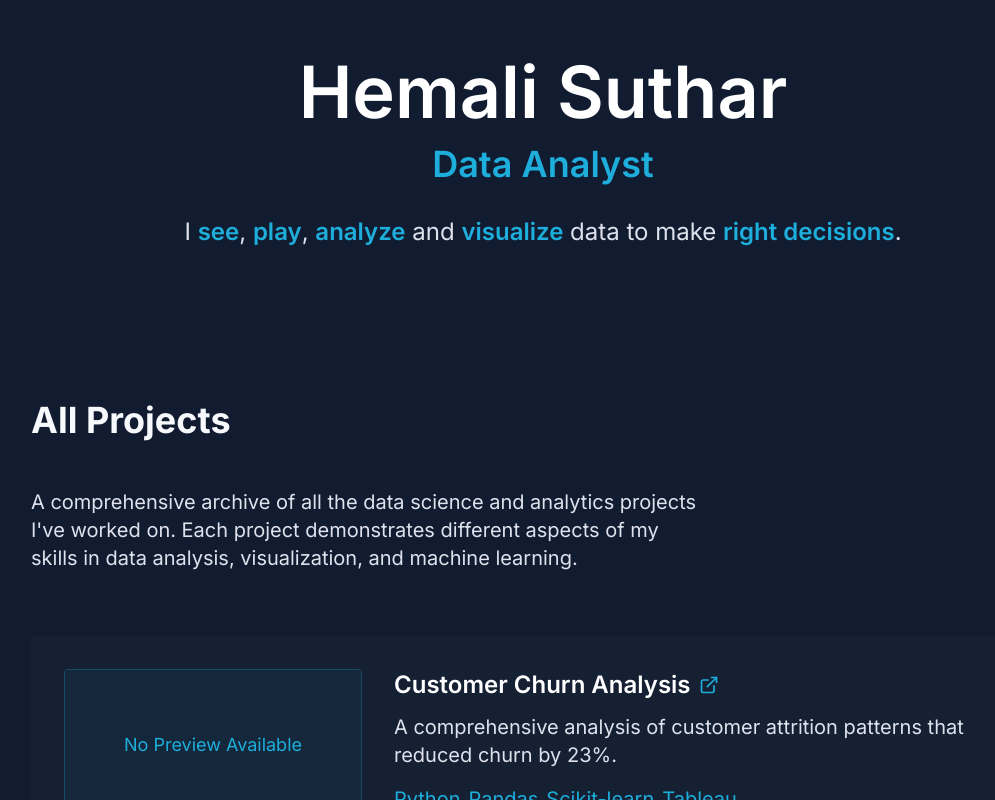
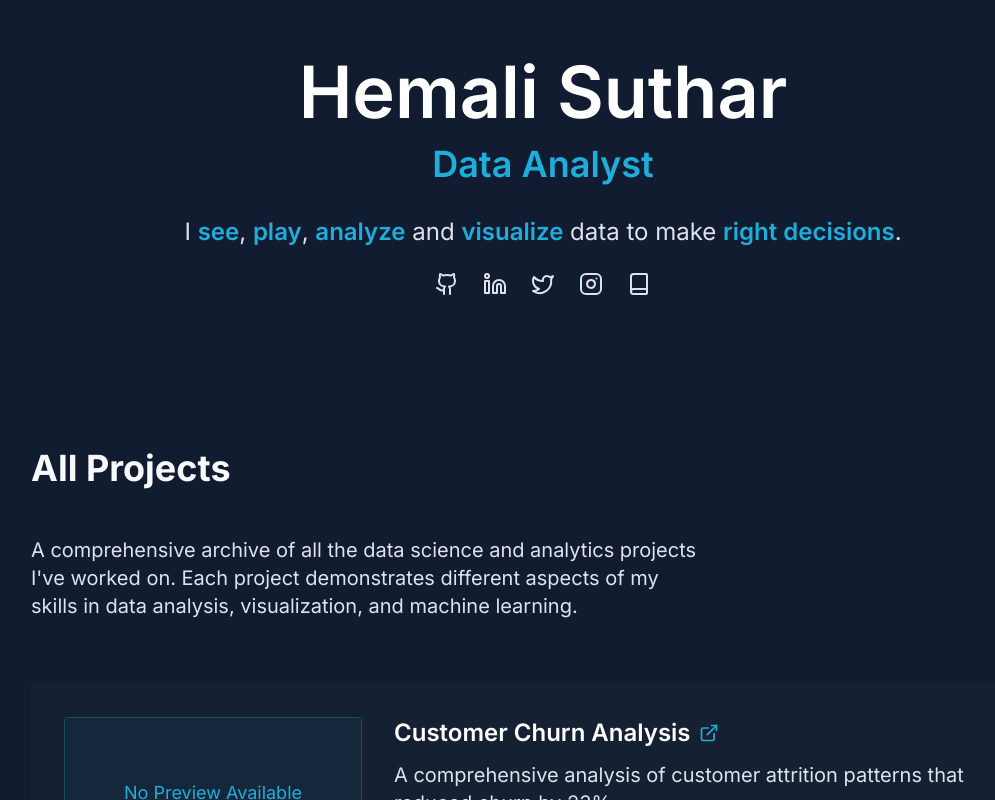
Before and after one commit to hemalii3/portfolio-website-hemali, a React (Vite) app: page /projects in a window 1280 px wide. Shown: the top 800 px of the page, without its empty margins (97-1092 px from the left). Built offline with nearby package versions, Linux system fonts and the light colour scheme; a web font is replaced by a local one.

Commit message:
Add social media links
Add social media links under the hero section.

```diff
--- a/src/components/Layout.tsx
+++ b/src/components/Layout.tsx
@@ -1,6 +1,7 @@
 
 import React, { useState, useEffect, useRef } from 'react';
 import { useLocation, Link } from 'react-router-dom';
+import { Github, Linkedin, Twitter, Instagram, Book } from 'lucide-react';
 
 interface NavItem {
   name: string;
@@ -93,9 +94,58 @@ const Layout = ({ children }: { children: React.ReactNode }) => {
           <h2 className="text-4xl text-white/90 mb-8">
             <span className="text-[#1EAEDB]">Data Analyst</span>
           </h2>
-          <p className="text-2xl text-light-slate max-w-3xl mx-auto">
+          <p className="text-2xl text-light-slate max-w-3xl mx-auto mb-6">
             I <span className="highlight-word">see</span>, <span className="highlight-word">play</span>, <span className="highlight-word">analyze</span> and <span className="highlight-word">visualize</span> data to make <span className="text-[#1EAEDB] font-semibold">right decisions</span>.
           </p>
+
+          {/* Social media icons */}
+          <div className="flex justify-center space-x-6 mt-4">
+            <a
+              href="https://github.com/"
+              target="_blank"
+              rel="noopener noreferrer"
+              className="text-light-slate hover:text-[#1EAEDB] transition-colors"
+              aria-label="GitHub"
+            >
+              <Github size={24} />
+            </a>
+            <a
+              href="https://linkedin.com/"
+              target="_blank"
+              rel="noopener noreferrer"
+              className="text-light-slate hover:text-[#1EAEDB] transition-colors"
+              aria-label="LinkedIn"
+            >
+              <Linkedin size={24} />
+            </a>
+            <a
+              href="https://twitter.com/"
+              target="_blank"
+              rel="noopener noreferrer"
+              className="text-light-slate hover:text-[#1EAEDB] transition-colors"
+              aria-label="Twitter"
+            >
+              <Twitter size={24} />
+            </a>
+            <a
+              href="https://instagram.com/"
+              target="_blank"
+              rel="noopener noreferrer"
+              className="text-light-slate hover:text-[#1EAEDB] transition-colors"
+              aria-label="Instagram"
+            >
+              <Instagram size={24} />
+            </a>
+            <a
+              href="https://goodreads.com/"
+              target="_blank"
+              rel="noopener noreferrer"
+              className="text-light-slate hover:text-[#1EAEDB] transition-colors"
+              aria-label="Goodreads"
+            >
+              <Book size={24} />
+            </a>
+          </div>
         </div>
       </header>
 
```
